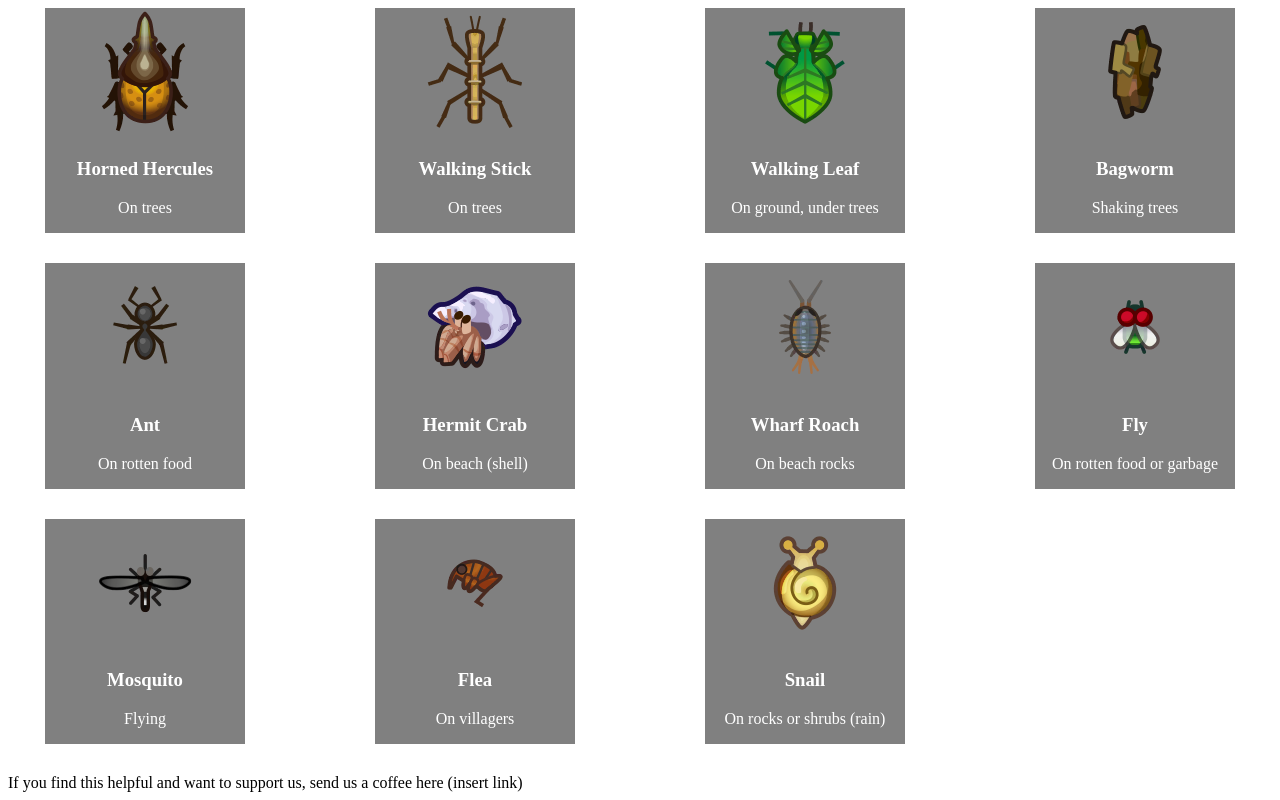
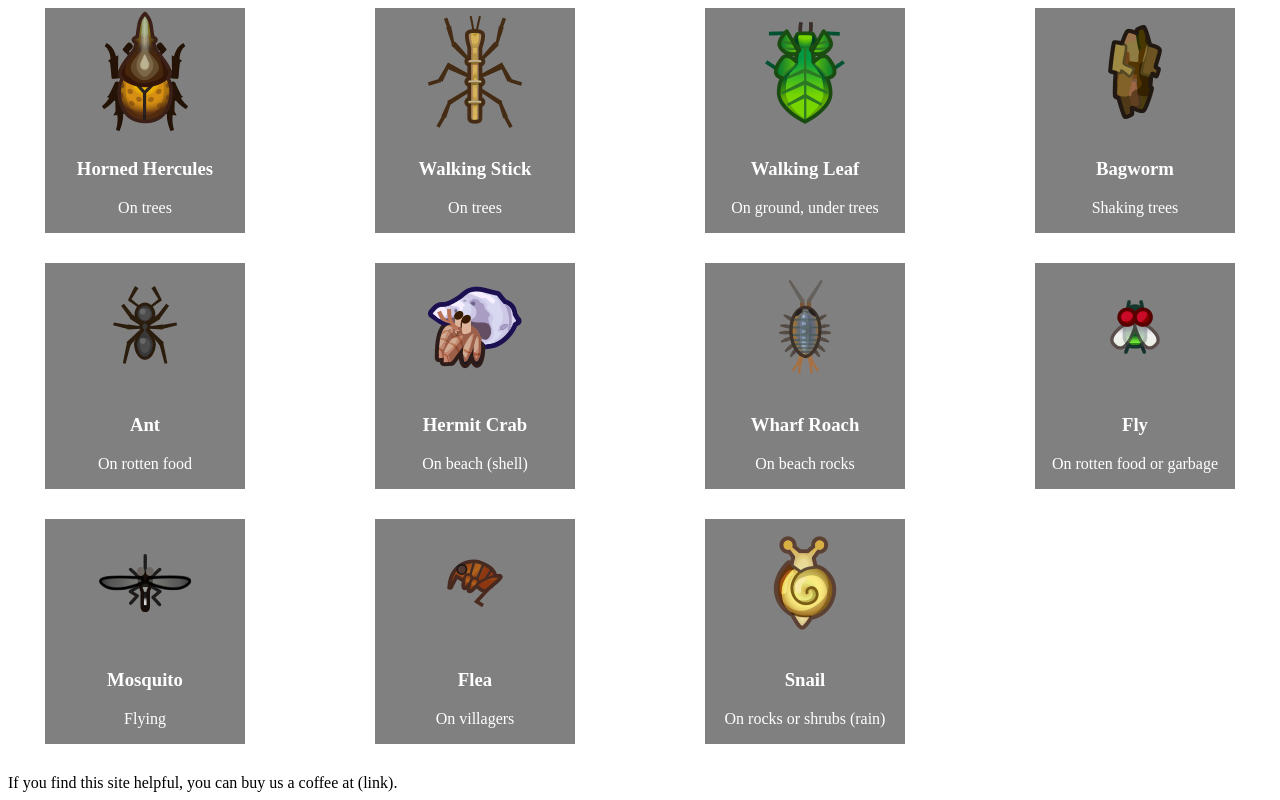
Before and after one commit to bekahjaned/animal-crossing-now, a React (Create React App) app: page / in a window 1280 px wide. Shown: the part 5243-6043 px from the top of the page. Built offline with nearby package versions, Linux system fonts and the light colour scheme.

Commit message:
Adjust footer text.

```diff
--- a/src/Components/Footer.js
+++ b/src/Components/Footer.js
@@ -4,8 +4,7 @@ class Footer extends React.Component {
   render() {
     return (
       <div>
-        If you find this helpful and want to support us, send us a coffee here
-        (insert link)
+        If you find this site helpful, you can buy us a coffee at (link).
       </div>
     );
   }
```
